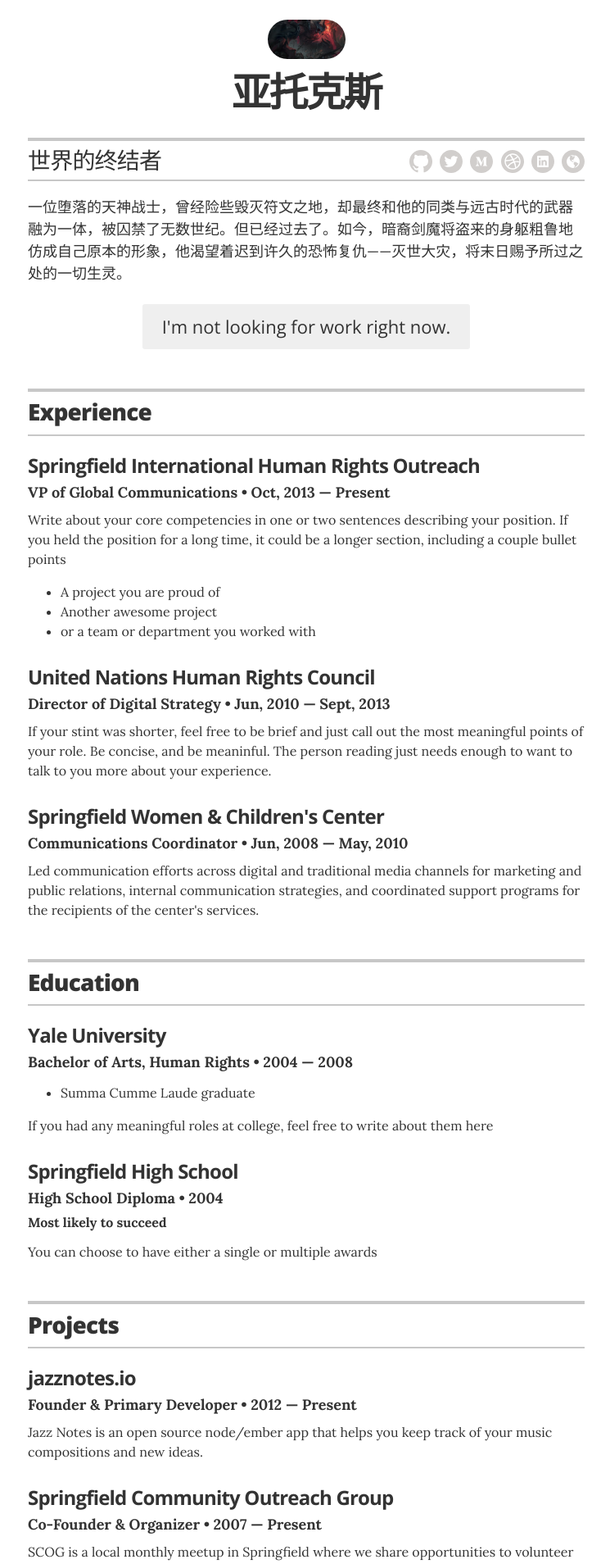
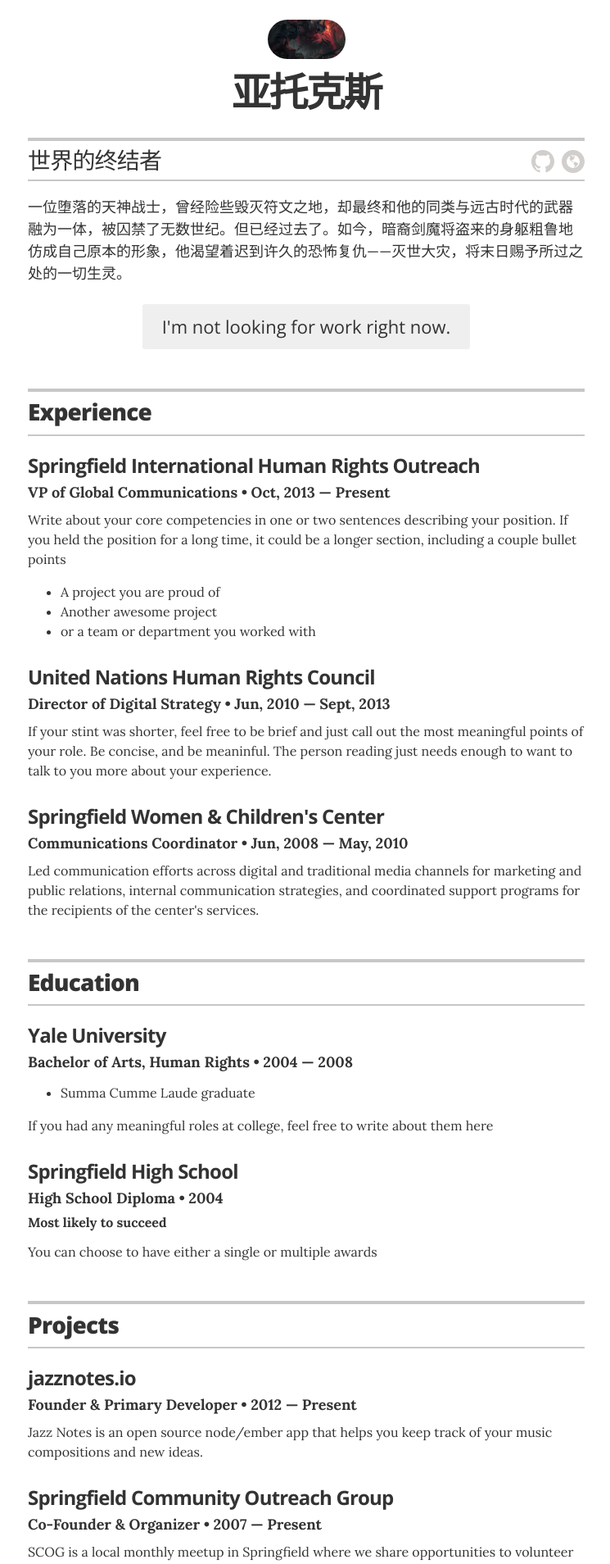
Before and after one commit to Payne81/Payne81.github.io, a Jekyll site: the page built from index.html, in a window 1280 px wide. Shown: the top 1908 px of the page at 82% size, without its empty margins (266-1011 px from the left). Built offline with Jekyll 4.4.1, drawn with Linux system fonts in a browser that asks for light colours.

Commit message:
亚托克斯

```diff
--- a/_config.yml
+++ b/_config.yml
@@ -46,10 +46,10 @@
 # uncomment the options you wish to display, and add your own URL
 resume_social_links:
   resume_github_url:            "https://github.com/Payne81"
-  resume_twitter_url:           "http://twitter.com/jglovier"
-  resume_dribbble_url:          "https://dribbble.com/jag"
+  #resume_twitter_url:           "http://twitter.com/jglovier"
+  #resume_dribbble_url:          "https://dribbble.com/jag"
   # resume_facebook_url:          "insert Facebook URL here"
-  resume_linkedin_url:          "https://www.linkedin.com/in/joelglovier"
+  #resume_linkedin_url:          "https://www.linkedin.com/in/joelglovier"
   # resume_instagram_url:         "insert your Instagram URL here"
   resume_website_url:           "http://joelglovier.com"
   resume_medium_url:            "https://medium.com/@jglovier"
--- a/_includes/icon-links.html
+++ b/_includes/icon-links.html
@@ -8,36 +8,36 @@
   {% endif %}
 
   <!-- Twitter link -->
-  {% if site.resume_social_links.resume_twitter_url %}
+  <!-- {% if site.resume_social_links.resume_twitter_url %}
   <li class="icon-link-item"><a href="{{ site.resume_social_links.resume_twitter_url }}" class="icon-link" itemprop="sameAs">{% include icons/icon-twitter.html %}</a></li>
-  {% endif %}
+  {% endif %} -->
 
   <!-- Medium link -->
-  {% if site.resume_social_links.resume_medium_url %}
+  <!-- {% if site.resume_social_links.resume_medium_url %}
   <li class="icon-link-item">
     <a href="{{ site.resume_social_links.resume_medium_url }}" class="icon-link" itemprop="url">{% include icons/icon-medium.html %}</a>
   </li>
-  {% endif %}
+  {% endif %} -->
 
   <!-- Dribbble link -->
-  {% if site.resume_social_links.resume_dribbble_url %}
+  <!-- {% if site.resume_social_links.resume_dribbble_url %}
   <li class="icon-link-item"><a href="{{ site.resume_social_links.resume_dribbble_url }}" class="icon-link" itemprop="sameAs">{% include icons/icon-dribbble.html %}</a></li>
-  {% endif %}
+  {% endif %} -->
 
   <!-- Facebook link -->
-  {% if site.resume_social_links.resume_facebook_url %}
+  <!-- {% if site.resume_social_links.resume_facebook_url %}
   <li class="icon-link-item"><a href="{{ site.resume_social_links.resume_facebook_url }}" class="icon-link" itemprop="sameAs">{% include icons/icon-facebook.html %}</a></li>
-  {% endif %}
+  {% endif %} -->
 
   <!-- LinkedIn link -->
-  {% if site.resume_social_links.resume_linkedin_url %}
+  <!-- {% if site.resume_social_links.resume_linkedin_url %}
   <li class="icon-link-item"><a href="{{ site.resume_social_links.resume_linkedin_url }}" class="icon-link" itemprop="sameAs">{% include icons/icon-linkedin.html %}</a></li>
-  {% endif %}
+  {% endif %} -->
 
   <!-- Instagram link -->
-  {% if site.resume_social_links.resume_instagram_url %}
+  <!-- {% if site.resume_social_links.resume_instagram_url %}
   <li class="icon-link-item"><a href="{{ site.resume_social_links.resume_instagram_url }}" class="icon-link" itemprop="sameAs">{% include icons/icon-instagram.html %}</a></li>
-  {% endif %}
+  {% endif %} -->
 
   <!-- Website link -->
   {% if site.resume_social_links.resume_website_url %}
```
